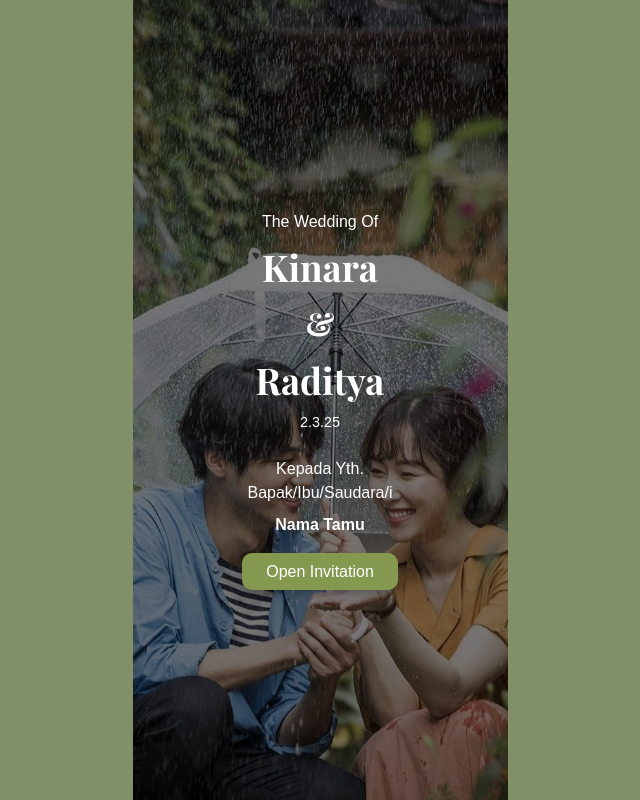
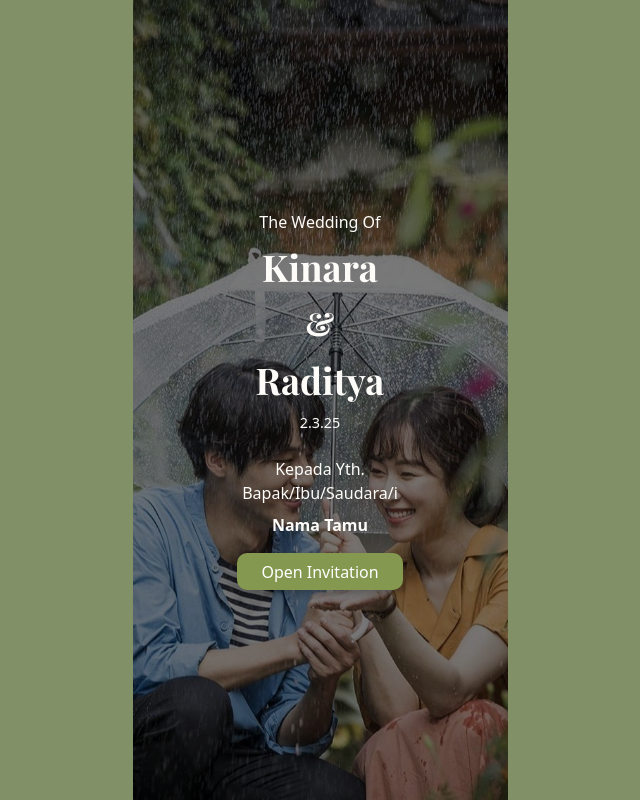
Before and after one commit to syailanico/syailaruuto, a plain HTML site: page index.html in a window 1280 px wide. Shown: the whole page, without its empty margins (320-960 px from the left). Drawn offline with nearby package versions, Linux system fonts and the light colour scheme; a web font is replaced by a local one.

Commit message:
Update style.css

```diff
--- a/style.css
+++ b/style.css
@@ -1,8 +1,6 @@
 body {
-  margin: 0;
   background: #819067;
-  font-family: "Poppins", sans-serif;
-  color: #fff;
+  color: #fefcf9;
 }
 
 html {
@@ -10,8 +8,10 @@ html {
 }
 
 section {
-  width: 375px; /* fix ukuran HP */
+  width: 375px;
+  max-width: 100%;
   margin: 0 auto;
+  overflow-x: hidden;
 }
 
 /* COVER */
```
